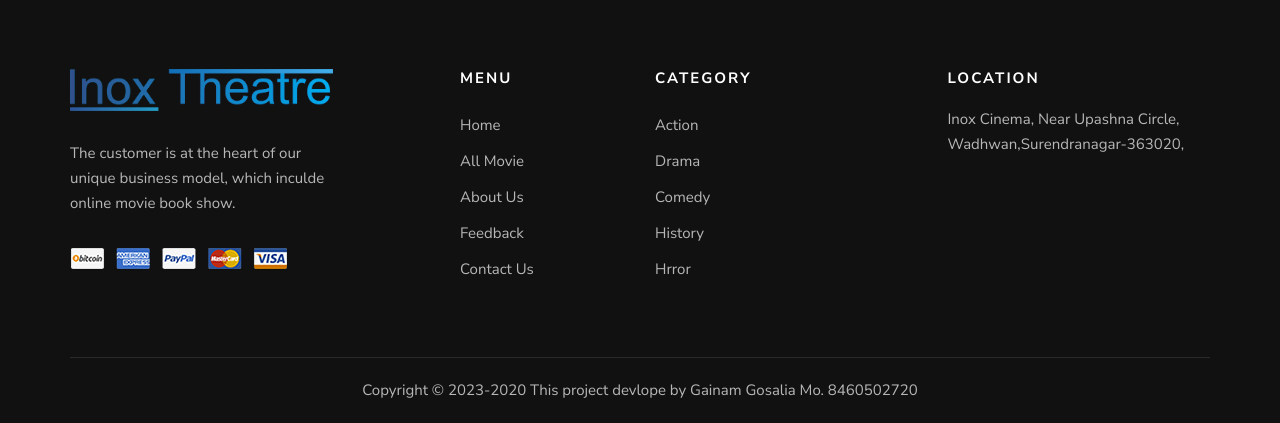
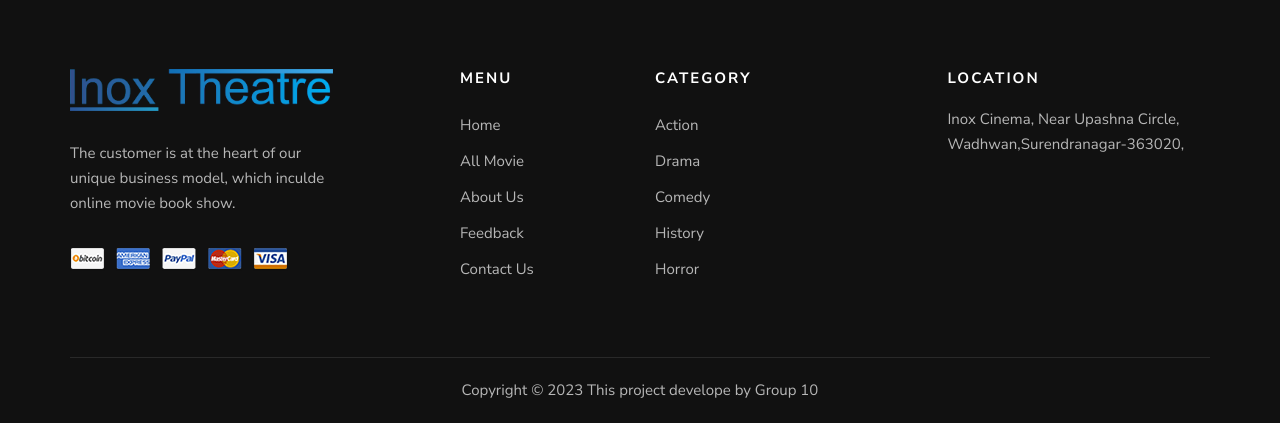
Before and after one commit to gosaliajainam/online-movie-booking, a PHP site: page /index.php in a window 1280 px wide. Shown: the part 664-1087 px from the top of the page. Run offline with PHP 8.4, Linux system fonts and the light colour scheme; data that the repository does not hold is empty; some libraries are stand-ins or nearby versions.

Commit message:
update sth

```diff
--- a/footer.php
+++ b/footer.php
@@ -31,7 +31,7 @@
                             <li><a href="allmovie.php">Drama</a></li>
                             <li><a href="allmovie.php">Comedy</a></li>
                             <li><a href="allmovie.php">History</a></li>
-                            <li><a href="allmovie.php">Hrror</a></li>
+                            <li><a href="allmovie.php">Horror</a></li>
                         </ul>
                     </div>
                 </div>
@@ -52,11 +52,11 @@
                 <div class="col-lg-12 text-center">
                     <div class="footer__copyright__text">
                         <!-- Link back to Colorlib can't be removed. Template is licensed under CC BY 3.0. -->
-                        <p>Copyright ©
+                        <p>Copyright &copy;
                             <script>
                                 document.write(new Date().getFullYear());
-                            </script>-2020
-                            This project devlope by Gainam Gosalia Mo. 8460502720
+                            </script>
+                            This project develope by Group 10
                         </p>
                         <!-- Link back to Colorlib can't be removed. Template is licensed under CC BY 3.0. -->
                     </div>
--- a/header.php
+++ b/header.php
@@ -80,7 +80,7 @@
             <div class="row">
                 <div class="col-lg-3 col-md-3">
                     <div class="header__logo">
-                        <a href="./index.html"><img src="img/logo.png" alt=""></a>
+                        <a href="./index.php"><img src="img/logo.png" alt=""></a>
                     </div>
                 </div>
                 <div class="col-lg-9 col-md-9">
--- a/payment.php
+++ b/payment.php
@@ -177,8 +177,8 @@
                                 <div class="seatCharts-container">
 
                                              <div class="front">
-                                                <font text-align="left">&nbsp;&nbsp;&nbsp;Amount Payble: </font>
-                                                <font text-align="right">Rs.<?php echo $price;?>/-</font>
+                                                <font text-align="left">&nbsp;&nbsp;&nbsp;Total: </font>
+                                                <font text-align="right">$<?php echo $price;?></font>
                                             </div>
                                 </div>
                             </div>
```
Also changed, not shown: moviebook.sql (+8 -9 lines), image/angry-birds-2.jpg (added), image/elemental.jpeg (added), image/mario.jpg (added), image/spiderman.jpg (added).
